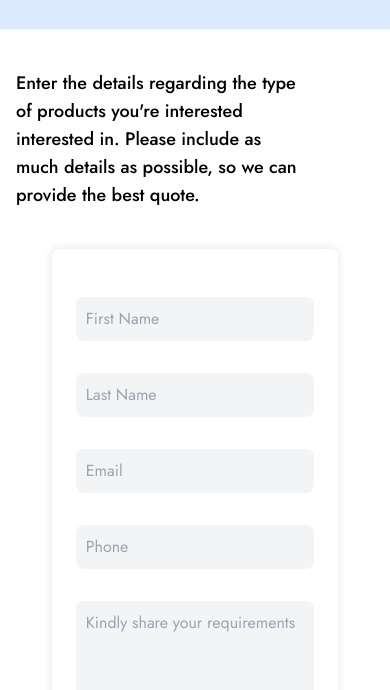
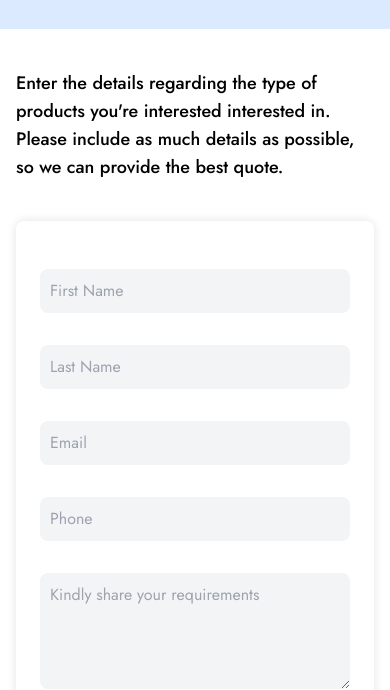
Before and after one commit to Sphenyx-webb/oriensmedical, a website: page dist/pages/quote-request.html in a window 390 px wide. Shown: the part 155-845 px from the top of the page. Drawn offline with Linux system fonts and the light colour scheme.

Commit message:
updated version

```diff
--- a/dist/pages/quote-request.html
+++ b/dist/pages/quote-request.html
@@ -34,11 +34,11 @@
 
    <section>
     <div class="container">
-        <div class="w-4/5 font-medium text-lg py-10">
+        <div class="w-full md:w-4/5 font-medium text-lg py-10">
             Enter the details regarding the type of products you're interested interested in. Please include as much details as possible, so we can provide the best quote.
         </div>
         <div class="flex justify-center pb-16">
-            <form action="" class="px-6 py-12 w-4/5 bg-white rounded-lg shadow-custom">
+            <form action="" class="px-6 py-12 w-full md:w-4/5 bg-white rounded-lg shadow-custom">
                 <div class="grid gap-8 mb-8 md:grid-cols-2">
                     <div>
                         <input type="text" id="first_name" class="bg-gray-100 text-gray-900 rounded-lg focus:ring-blue-500 focus:border-blue-500 block w-full p-2.5" placeholder="First Name" required>
```
Also changed, not shown: dist/static/css/style.css.
